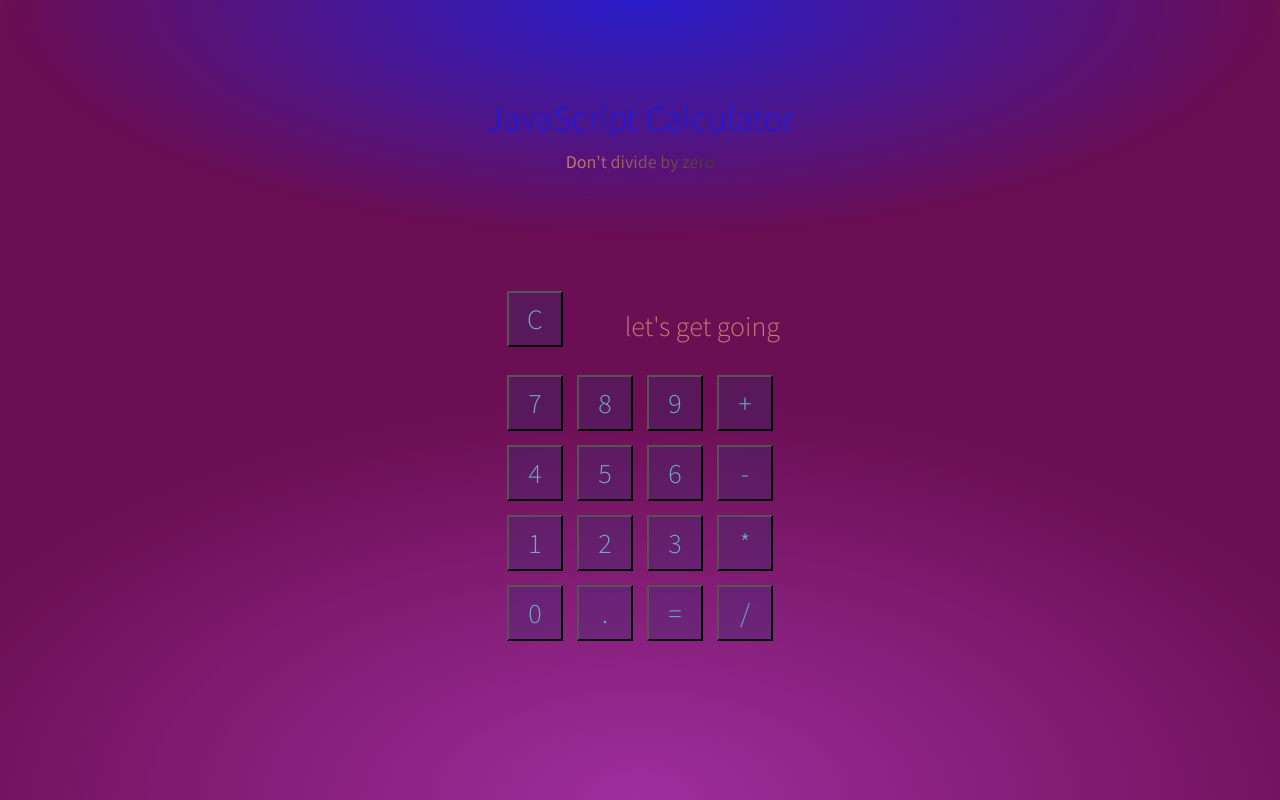
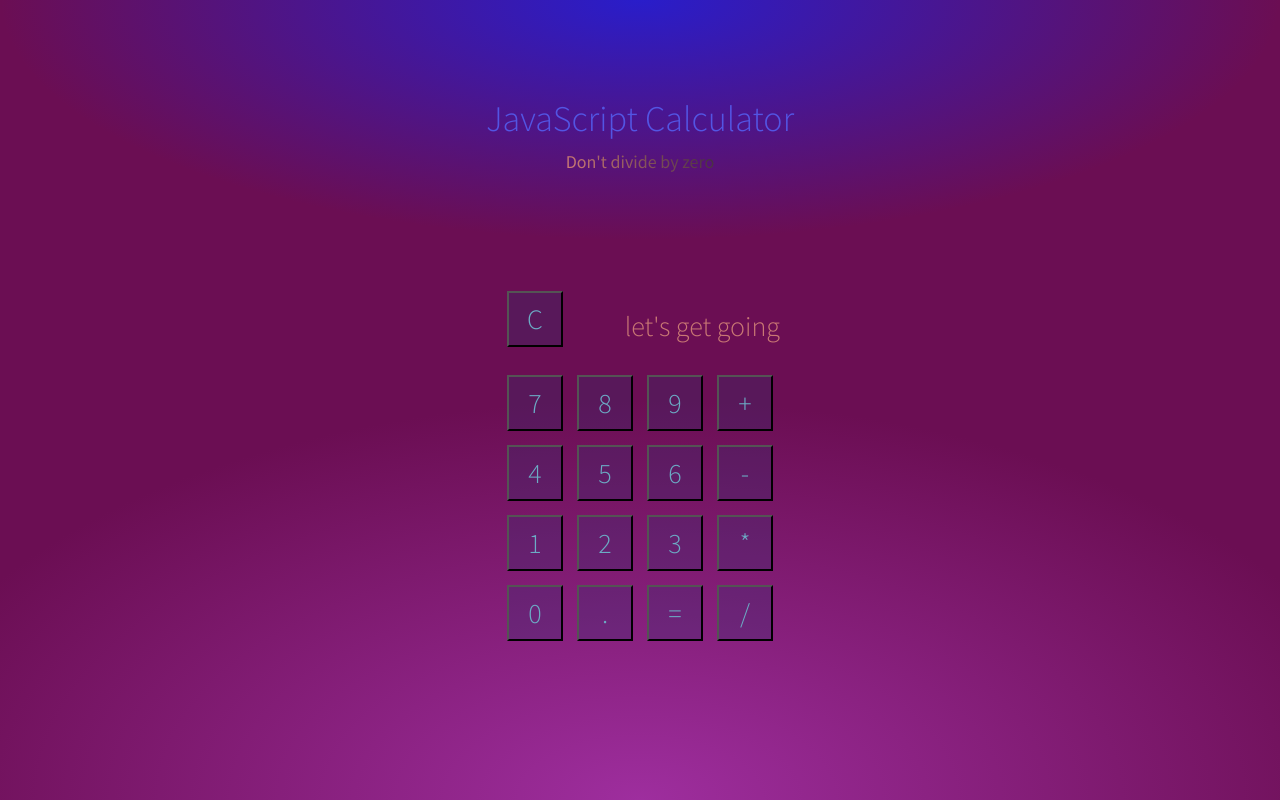
Before and after one commit to Rohini-k73/FCC-Projects, a plain HTML site: page Calculator/index.html in a window 1280 px wide. Drawn offline with Linux system fonts and the light colour scheme.

Commit message:
add css
change css

practice

```diff
--- a/Calculator/style.css
+++ b/Calculator/style.css
@@ -6,7 +6,7 @@ html {
 }
 
 body {
-  color: #181ce9;
+  color: #5355e3;
   font: 300 18px/1.6 "Source Sans Pro", sans-serif;
   margin: 0;
   padding: 5em 0 2em;
```
